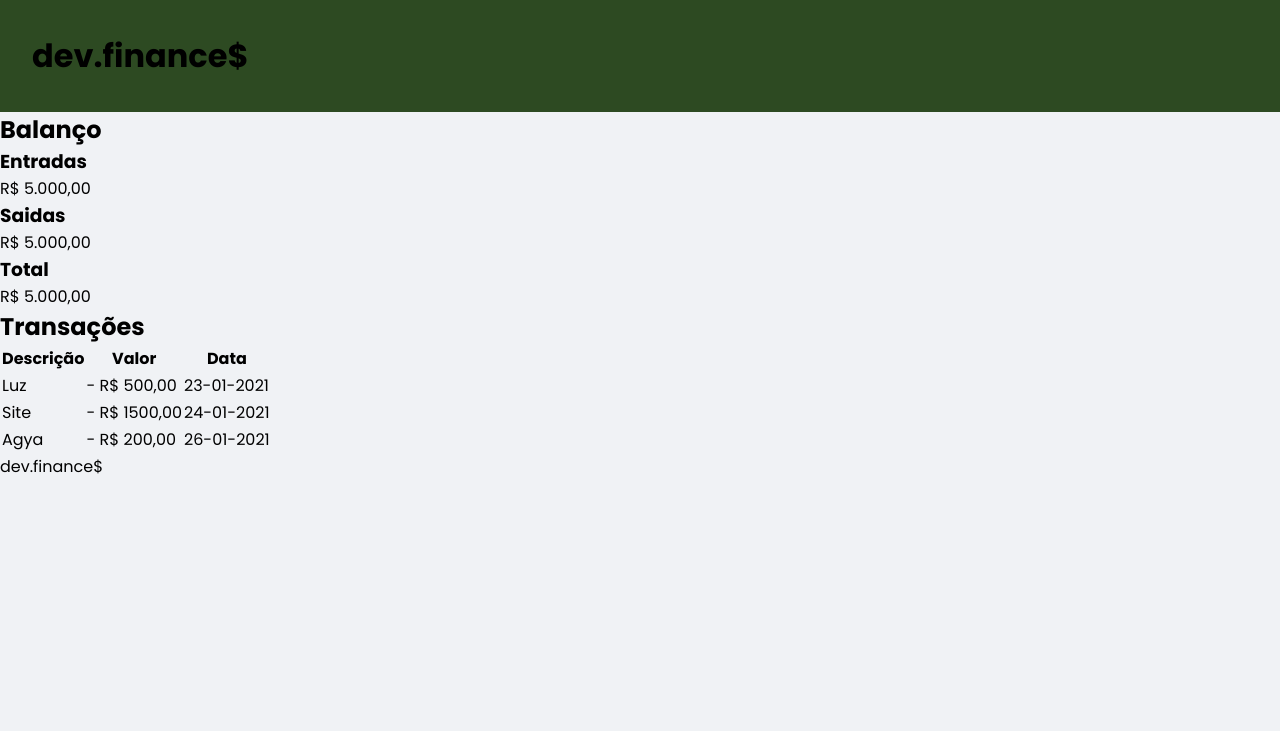
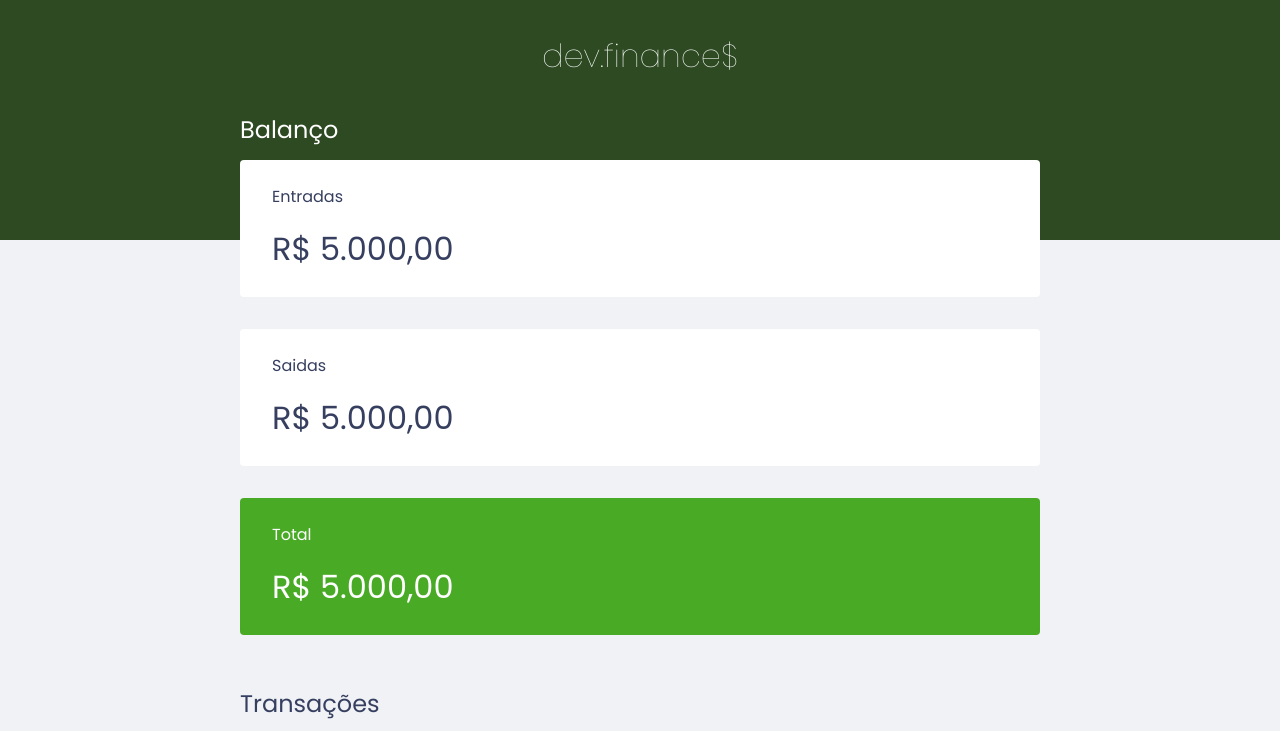
Before and after one commit to perosa100/dev.finance, a plain HTML site: page index.html in a window 1280 px wide. Shown: the top 731 px of the page. Drawn offline with Linux system fonts and the light colour scheme.

Commit message:
feat layout

```diff
--- a/index.html
+++ b/index.html
@@ -16,7 +16,7 @@
       <h1 id="logo">dev.finance$</h1>
     </header>
 
-    <main>
+    <main class="container">
       <section id="balance">
         <h2>Balanço</h2>
 
@@ -30,7 +30,7 @@
           <p>R$ 5.000,00</p>
         </div>
 
-        <div class="card">
+        <div class="card total">
           <h3>Total</h3>
           <p>R$ 5.000,00</p>
         </div>
@@ -49,21 +49,21 @@
 
           <tbody>
             <tr>
-              <td>Luz</td>
-              <td>- R$ 500,00</td>
-              <td>23-01-2021</td>
+              <td class="description">Luz</td>
+              <td class="expense">- R$ 500,00</td>
+              <td class="date">23-01-2021</td>
             </tr>
 
             <tr>
-              <td>Site</td>
-              <td>- R$ 1500,00</td>
-              <td>24-01-2021</td>
+              <td class="description">Site</td>
+              <td class="income">- R$ 1500,00</td>
+              <td class="date">24-01-2021</td>
             </tr>
 
             <tr>
-              <td>Agya</td>
-              <td>- R$ 200,00</td>
-              <td>26-01-2021</td>
+              <td class="description">Agya</td>
+              <td class="expense">- R$ 200,00</td>
+              <td class="date">26-01-2021</td>
             </tr>
           </tbody>
         </table>
--- a/styles.css
+++ b/styles.css
@@ -1,3 +1,6 @@
+:root {
+  --dark-blue: #363f5f;
+}
 * {
   margin: 0;
   box-sizing: border-box;
@@ -8,11 +11,114 @@ body {
   background: #f0f2f5;
   font-family: "Poppins", sans-serif;
 }
+.container {
+  width: min(90vw, 800px);
+  margin: auto;
+}
+
+/*  =============TITLEs=================== */
+h2 {
+  margin-top: 3.2rem;
+  margin-bottom: 0.8rem;
+  color: var(--dark-blue);
+  font-weight: normal;
+}
+
 /*  =============HEADER=================== */
 header {
   background: #2d4a22;
-  padding: 2rem;
+  padding: 2rem 0rem 10rem;
+  text-align: center;
 }
 
-header h1 {
+#logo {
+  color: #fff;
+  font-weight: 100;
 }
+
+/*  =============BALANCE=================== */
+#balance {
+  margin-top: -8rem;
+}
+
+#balance h2 {
+  color: #fff;
+  margin-top: 0;
+}
+
+/*  =============CARDS=================== */
+
+.card {
+  background: white;
+  padding: 1.5rem 2rem;
+  border-radius: 0.25rem;
+
+  margin-bottom: 2rem;
+
+  color: var(--dark-blue);
+}
+.card h3 {
+  font-weight: normal;
+  font-size: 1rem;
+}
+
+.card p {
+  font-size: 2rem;
+  line-height: 3rem;
+
+  margin-top: 1rem;
+}
+
+.card.total {
+  background: #49aa26;
+  color: white;
+}
+/*  =============Table=================== */
+
+#data-table {
+  width: 100%;
+  border-spacing: 0 0.5rem;
+  color: var(--dark-blue);
+}
+table thead tr th:first-child,
+table tbody tr td:first-child {
+  border-radius: 0.25rem 0 0 0.25rem;
+}
+
+table th {
+  background: white;
+  font-weight: normal;
+  padding: 1rem 2rem;
+  text-align: left;
+}
+
+table td {
+  background: white;
+  padding: 1rem 2rem;
+}
+table tbody tr {
+  opacity: 0.7;
+}
+table tbody tr:hover {
+  opacity: 1;
+}
+td.description {
+  color: var(--dark-blue);
+}
+
+td.income {
+  color: #12a454;
+}
+
+td.expense {
+  color: #e92929;
+}
+
+/*  =============Footer=================== */
+
+footer {
+  text-align: center;
+  padding: 4rem 0 2rem;
+  color: var(--dark-blue);
+  opacity: 0.6;
+}
```
